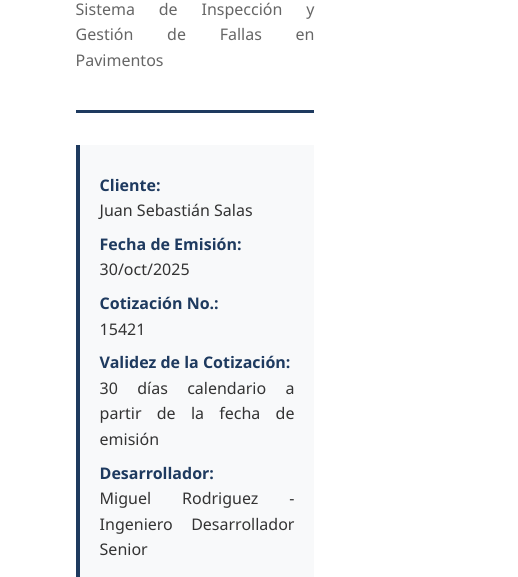
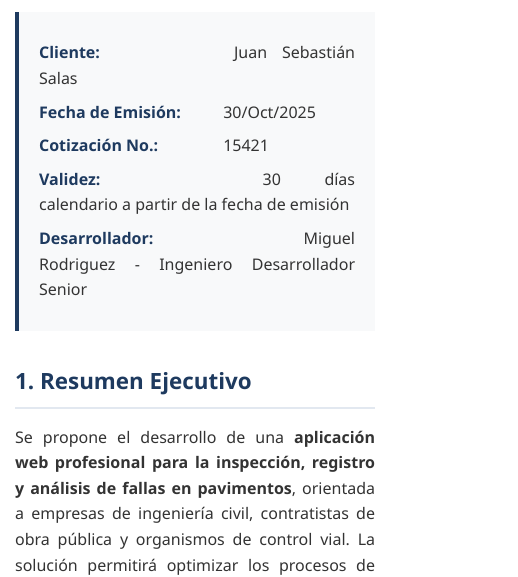
Before and after one commit to MiguelRodriguezR/cotizacion01, a plain HTML site: page cotizacion_app_pavimentos.html in a window 390 px wide. Shown: the part 275-852 px from the top of the page, 518 px wide, since content can reach past the window. Drawn offline with Linux system fonts and the light colour scheme.

Commit message:
design fix

```diff
--- a/cotizacion_app_pavimentos.html
+++ b/cotizacion_app_pavimentos.html
@@ -8,6 +8,12 @@
         @page {
             size: letter;
             margin: 2cm;
+        }
+
+        @media (max-width: 768px) {
+            @page {
+                margin: 0;
+            }
         }
 
         * {
@@ -24,6 +30,12 @@
             margin: 0 auto;
             padding: 2cm;
             background: #fff;
+        }
+
+        @media (max-width: 768px) {
+            body {
+                padding: 15px;
+            }
         }
 
         .header {
@@ -305,9 +317,9 @@
     <!-- INFORMACIÓN GENERAL -->
     <div class="info-box">
         <p><strong>Cliente:</strong> Juan Sebastián Salas</p>
-        <p><strong>Fecha de Emisión:</strong> 30/oct/2025</p>
+        <p><strong>Fecha de Emisión:</strong> 30/Oct/2025</p>
         <p><strong>Cotización No.:</strong> 15421</p>
-        <p><strong>Validez de la Cotización:</strong> 30 días calendario a partir de la fecha de emisión</p>
+        <p><strong>Validez:</strong> 30 días calendario a partir de la fecha de emisión</p>
         <p><strong>Desarrollador:</strong> Miguel Rodriguez - Ingeniero Desarrollador Senior</p>
     </div>
 
```
